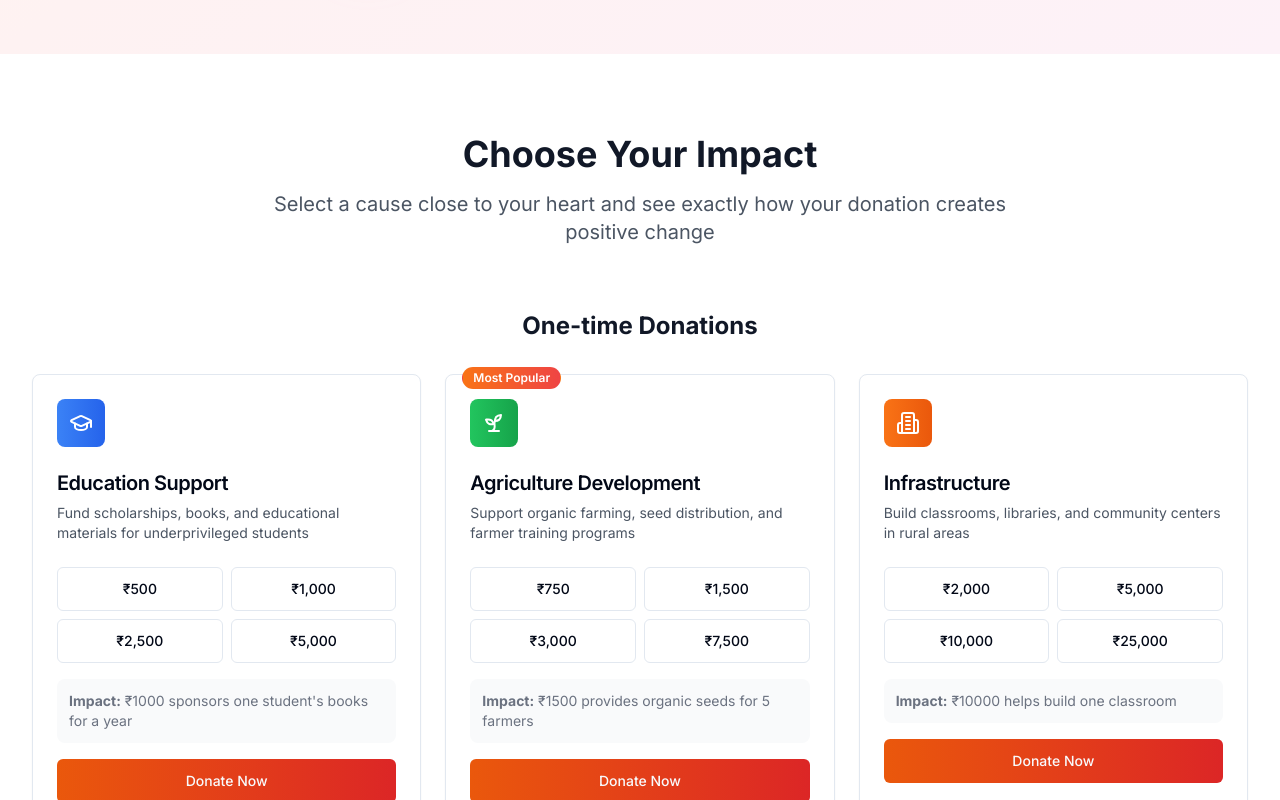
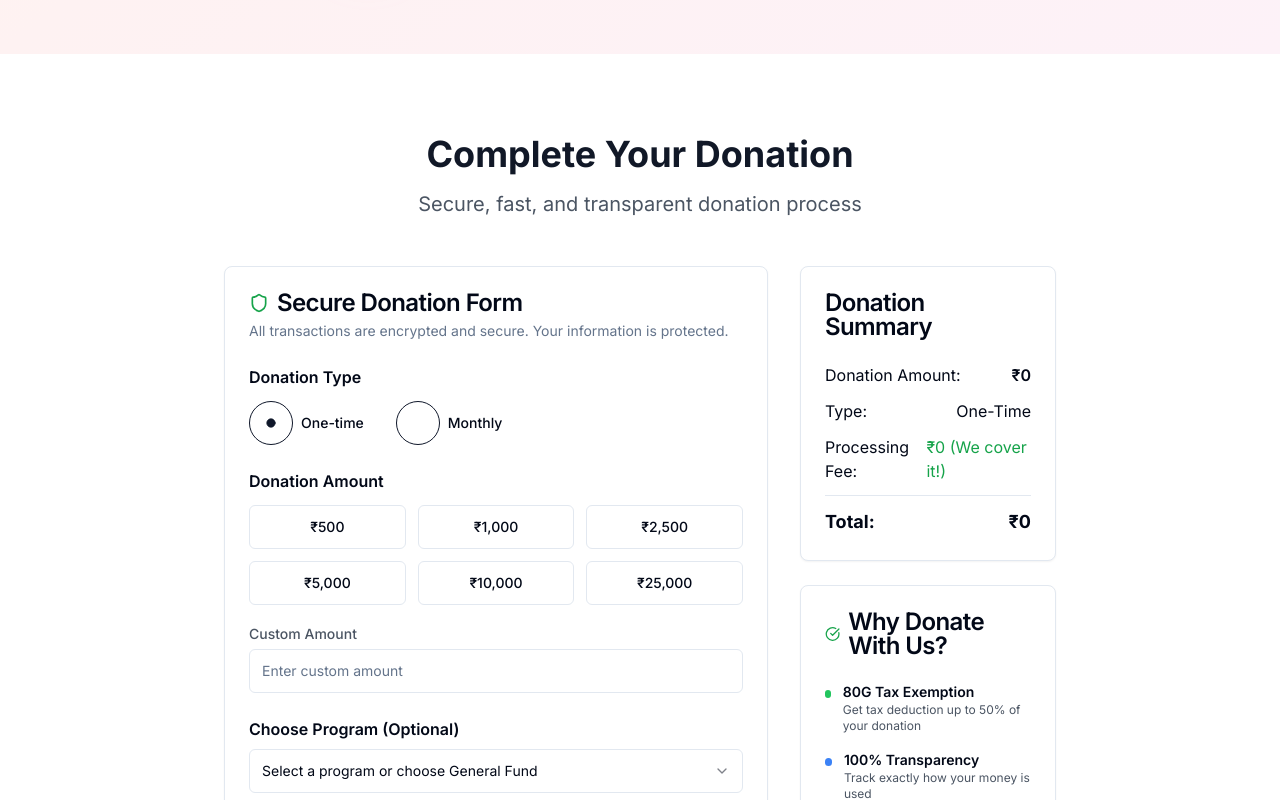
Before and after one commit to rksiitd1/gurukulam-v6, a Next.js app: page /donate in a window 1280 px wide. Shown: the part 960-1760 px from the top of the page. Built offline with nearby package versions, Linux system fonts and the light colour scheme.

Commit message:
hide donation options from /donate page

```diff
--- a/app/donate/page.tsx
+++ b/app/donate/page.tsx
@@ -1,5 +1,5 @@
 import { DonateHero } from "@/components/donate/donate-hero"
-import { DonationOptions } from "@/components/donate/donation-options"
+// import { DonationOptions } from "@/components/donate/donation-options"
 import { ImpactStories } from "@/components/donate/impact-stories"
 import { DonationForm } from "@/components/donate/donation-form"
 import { TaxBenefits } from "@/components/donate/tax-benefits"
@@ -11,7 +11,7 @@ export default function DonatePage() {
   return (
     <div className="min-h-screen">
       <DonateHero />
-      <DonationOptions />
+      {/* <DonationOptions /> */}
       <ImpactStories />
       <DonationForm />
       <TaxBenefits />
```
